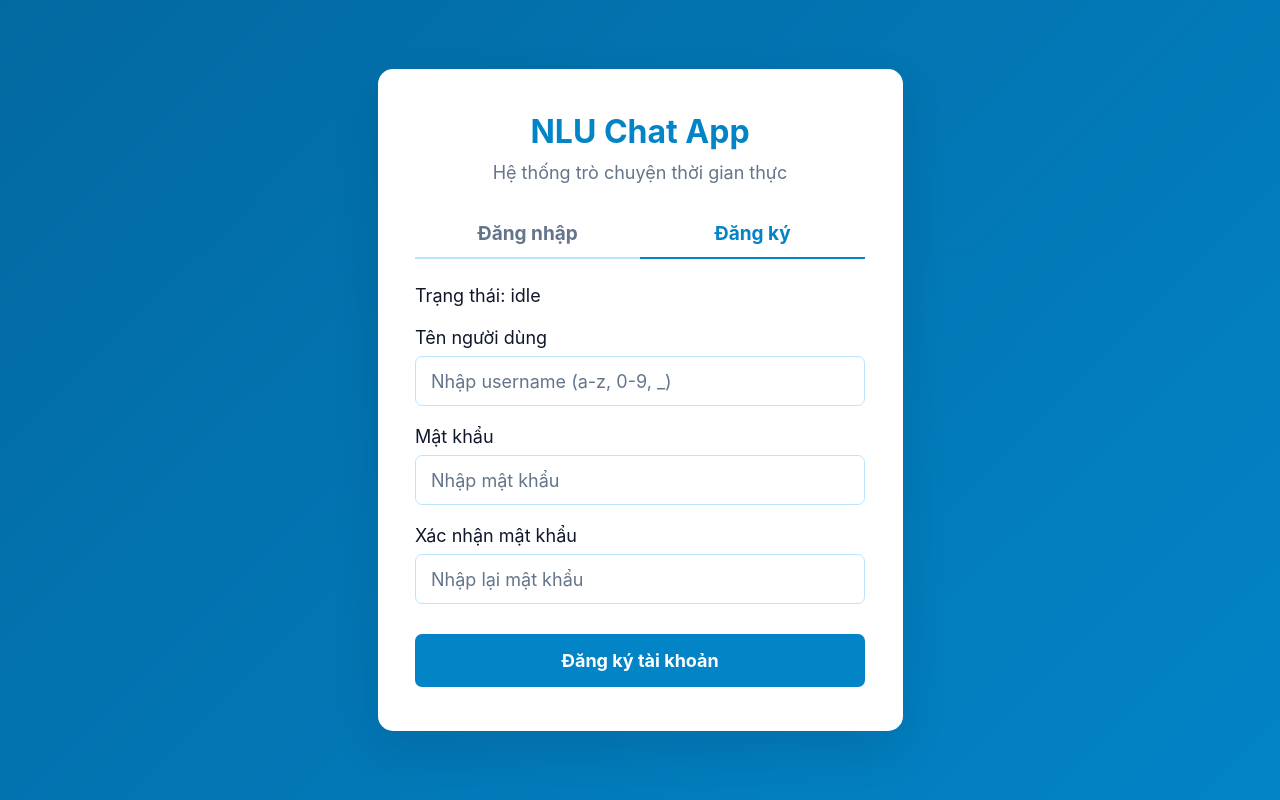
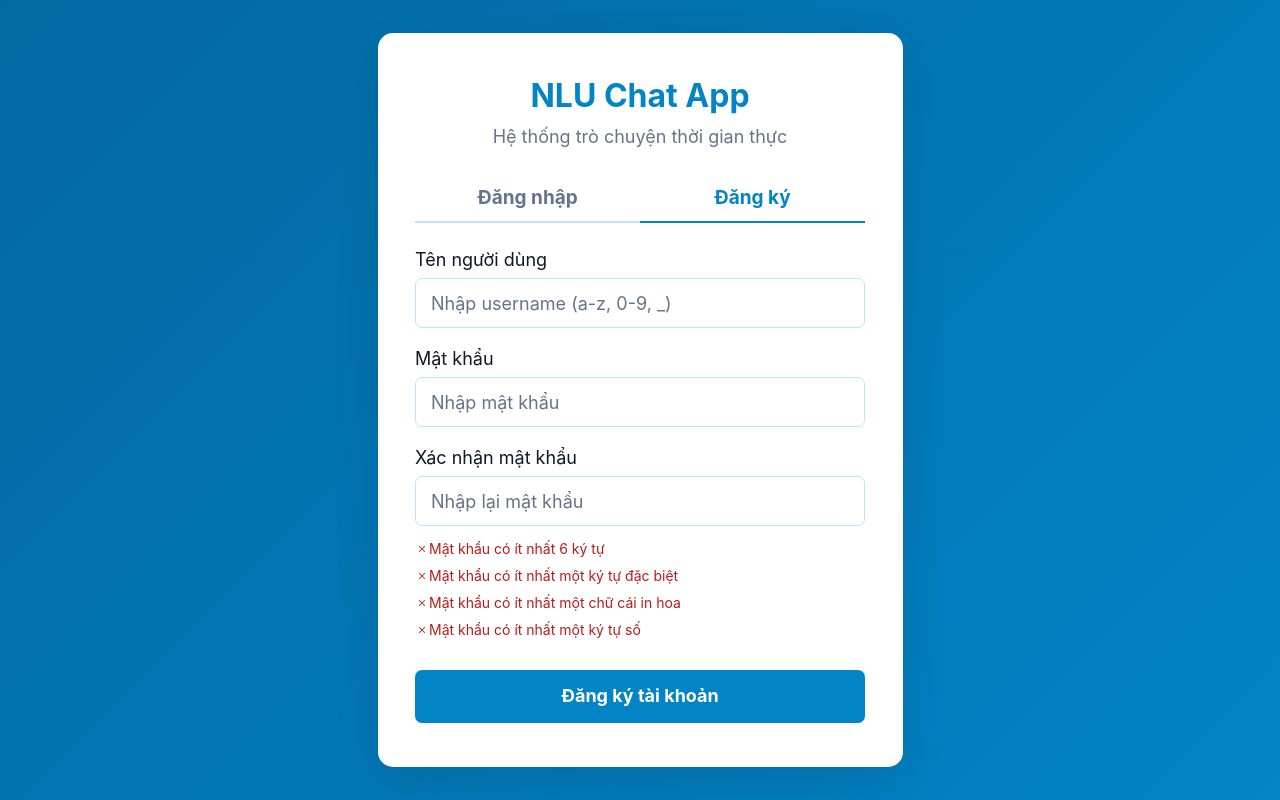
Before and after one commit to VanTruongpfs/AppChat, a React (Vite) app: page /register in a window 1280 px wide. Built offline with nearby package versions, Linux system fonts and the light colour scheme.

Commit message:
ADD validation cho form đăng ký

```diff
--- a/src/Screens/home/HomePage.tsx
+++ b/src/Screens/home/HomePage.tsx
@@ -75,8 +75,8 @@ export default function HomePage() {
         React.useState<Record<number, MessageData[]>>(mockMessages)
     const [isLoading, setIsLoading] = React.useState(true)
     const [error, setError] = React.useState("")
-    const groupCount = conversations.filter(item => item.isGroup).length
-    const personalCount = conversations.filter(item => !item.isGroup).length
+    // const groupCount = conversations.filter(item => item.isGroup).length
+    // const personalCount = conversations.filter(item => !item.isGroup).length
     React.useEffect(() => {
         let isMounted = true
         async function fetchConversations() {
--- a/src/components/auth/AuthForm.tsx
+++ b/src/components/auth/AuthForm.tsx
@@ -1,14 +1,36 @@
 import AuthField from "./AuthField.tsx";
-import type { FormEvent } from "react";
 import { connectChatSocket } from "../../services/connectSocket";
 import { useAppDispatch, useAppSelector } from "../../app/hook";
 import type { AppDispatch } from "../../app/store";
-import { logginStart, logginSuccess, logginFail,registerSuccess } from "./authSlice";
+import {logginStart, logginSuccess, logginFail, registerSuccess, clearAuthError} from "./authSlice";
 import { Navigate } from "react-router";
+import { useState, useEffect, type FormEvent } from "react";
 export type AuthMode = 'login' | 'register';
 type AuthFormProps = {
     mode : AuthMode;
 }
+const passwordRules = [
+    {
+        id: "length",
+        text: "Mật khẩu có ít nhất 6 ký tự",
+        check: (value: string) => value.length >= 6,
+    },
+    {
+        id: "special",
+        text: "Mật khẩu có ít nhất một ký tự đặc biệt",
+        check: (value: string) => /[\p{P}\p{S}]/u.test(value),
+    },
+    {
+        id: "uppercase",
+        text: "Mật khẩu có ít nhất một chữ cái in hoa",
+        check: (value: string) => /[A-Z]/.test(value),
+    },
+    {
+        id: "number",
+        text: "Mật khẩu có ít nhất một ký tự số",
+        check: (value: string) => /[0-9]/.test(value),
+    },
+];
 function handleAuthResponse(event: MessageEvent, user: string, dispatch: AppDispatch) {
     if(typeof event.data !== "string") {
         return;
@@ -65,9 +87,31 @@ async function handleSubmit(event: FormEvent<HTMLFormElement>, isRegister: boole
             ));
             return;
         }
+        if(user.length<6) {
+            dispatch(logginFail(
+                "Tên đăng nhập phải ít nhất 6 ký tự"
+            ));
+            return;
+        }
+        if(password.length<6) {
+            dispatch(logginFail("Mật khẩu chứa ít nhất 6 ký tự"))
+            return;
+        }
+        if(!/[\p{P}\p{S}]/u.test(password)) {
+            dispatch(logginFail("Mật khẩu chứa ít nhất 1 ký tự đặc biệt"))
+            return;
+        }
+        if (!/[A-Z]/u.test(password)) {
+            dispatch(logginFail("Mật khẩu chứa ít nhất 1 ký tự in hoa"))
+            return;
+        }
+        if (!/[0-9]/u.test(password)) {
+            dispatch(logginFail("Mật khẩu chứa ít nhất 1 ký tự số"))
+            return;
+        }
         if(password!==passwordConfirm) {
             dispatch(logginFail("Mật khẩu không trùng khớp."))
-            return
+            return;
         }
     }
     dispatch(logginStart());
@@ -100,12 +144,21 @@ export default function AuthForm({mode}: AuthFormProps) {
     const status = useAppSelector(state => state.auth.status);
     const error = useAppSelector(state => state.auth.error);
     const dispatch = useAppDispatch();
+    const [password, setPassword] = useState("");
+    useEffect(()=>{dispatch(clearAuthError())}, [mode, dispatch]);
     if (status === "authenticated") {
         return <Navigate to="/chat" replace />;
     }
     return (<>
         <form className="auth-form" onSubmit={(event)=>handleSubmit(event, isRegister, dispatch)}>
-            <p>Trạng thái: {status}</p>
+            {isRegister && status === "registered" && (
+                <p className="auth-message auth-message--success" role="status">
+                    Đăng ký thành công
+                </p>
+            )}
+            {error && (
+                <p className="auth-message auth-message--error" role="alert">{error}</p>
+            )}
             <AuthField id="username"
                        label="Tên người dùng"
                        name="username"
@@ -123,17 +176,11 @@ export default function AuthForm({mode}: AuthFormProps) {
                 autoComplete={
                     isRegister ? 'new-password' : 'current-password'
                 }
+                value={password}
+                onChange={(event) => setPassword(event.currentTarget.value)}
+                aria-describedby={isRegister ? "password-rules" : undefined}
                 required
             />
-            {error && (
-                <p className="auth-error" role="alert">{error}</p>
-            )}
-
-            {isRegister && status === "registered" && (
-                <p role="status">
-                    Đăng ký thành công
-                </p>
-            )}
             {isRegister && (
                 <AuthField
                     id="confirm-password"
@@ -145,6 +192,24 @@ export default function AuthForm({mode}: AuthFormProps) {
                     required
                 />
             )}
+            {isRegister && (
+                <ul id="password-rules" className="password-rules" aria-live="polite">
+                    {passwordRules.map((rule)=>{
+                        const valid = rule.check(password);
+                        return (
+                            <li key={rule.id}
+                                className={valid?"is-valid":"is-invalid"}
+                                aria-label={`${valid?"Đạt":"Chưa đạt"}:${rule.text}`}
+                            >
+                                <span aria-hidden={true}>
+                                    <i className={valid?"bi-check2":"bi-x"}></i>
+                                    {rule.text}
+                                </span>
+                            </li>
+                        );
+                    })}
+                </ul>
+            )}
             <button className="auth-submit" type="submit" disabled={status === "loading"}>
                 {isRegister ? 'Đăng ký tài khoản' : 'Đăng nhập'}
             </button>
--- a/src/components/auth/authSlice.ts
+++ b/src/components/auth/authSlice.ts
@@ -46,6 +46,12 @@ export const authSlice = createSlice({
                 ...initialState,error:"Kết nối đóng, hãy đăng nhập lại.",
             }
         },
+        clearAuthError(state){
+            state.error = null;
+            if(state.status == "error"){
+                state.status = "idle";
+            }
+        }
     },
 })
-export const {logginStart, logginSuccess, logginFail, sessionLost, registerSuccess} = authSlice.actions;
+export const {logginStart, logginSuccess, logginFail, sessionLost, registerSuccess, clearAuthError} = authSlice.actions;
--- a/src/styles/css/AuthPage.css
+++ b/src/styles/css/AuthPage.css
@@ -144,10 +144,64 @@
     font-size: 28px;
   }
 }
-.auth-error {
+.auth-message {
+  display: flex;
+  align-items: flex-start;
+  gap: 10px;
   margin: 0;
-  color: #d32f2f;
+  padding: 12px 16px;
+  border: 1px solid;
+  border-radius: 8px;
+  font-size: 16px;
+  line-height: 1.5;
+  text-align: left;
+}
+.auth-message > .bi {
+  flex-shrink: 0;
+  font-size: 18px;
+  line-height: 24px;
+}
+.auth-message > span {
+  min-width: 0;
+  overflow-wrap: anywhere;
+}
+
+.auth-message--error {
+  color: #dc2626;
+  background: #fde8e8;
+  border-color: #fca5a5;
+}
+
+.auth-message--success {
+  color: #166534;
+  background: #ecfdf3;
+  border-color: #86efac;
+}
+
+.password-rules {
+  display: grid;
+  gap: 6px;
+  margin: -8px 0 0;
+  padding: 0;
+  list-style: none;
   font-size: 14px;
+  line-height: 1.5;
+}
+.password-rules li {
+  display: flex;
+  gap: 8px;
+}
+.password-rules .is-invalid {
+  color: #b91c1c;
+}
+.password-rules .is-valid {
+  color: #15803d;
+}
+.password-rules .bi-check2 {
+  color: #15803d;
+}
+.password-rules .bi-x {
+  color: #b91c1c;
 }
 
 /*# sourceMappingURL=AuthPage.css.map */
--- a/src/styles/css/AuthPage.scss
+++ b/src/styles/css/AuthPage.scss
@@ -170,8 +170,68 @@
     font-size: 28px;
   }
 }
-.auth-error {
+.auth-message {
+  display: flex;
+  align-items: flex-start;
+  gap: 10px;
+
   margin: 0;
-  color: #d32f2f;
+  padding: 12px 16px;
+  border: 1px solid;
+  border-radius: 8px;
+
+  font-size: 16px;
+  line-height: 1.5;
+  text-align: left;
+
+  > .bi {
+    flex-shrink: 0;
+    font-size: 18px;
+    line-height: 24px;
+  }
+
+  > span {
+    min-width: 0;
+    overflow-wrap: anywhere;
+  }
+}
+
+.auth-message--error {
+  color: #dc2626;
+  background: #fde8e8;
+  border-color: #fca5a5;
+}
+
+.auth-message--success {
+  color: #166534;
+  background: #ecfdf3;
+  border-color: #86efac;
+}
+.password-rules {
+  display: grid;
+  gap: 6px;
+  margin: -8px 0 0;
+  padding: 0;
+  list-style: none;
   font-size: 14px;
+  line-height: 1.5;
+
+  li {
+    display: flex;
+    gap: 8px;
+  }
+
+  .is-invalid {
+    color: #b91c1c;
+  }
+
+  .is-valid {
+    color: #15803d;
+  }
+  .bi-check2{
+    color: #15803d;
+  }
+  .bi-x{
+    color: #b91c1c;
+  }
 }
```
Also changed, not shown: 1 other file (tests, documents, lock files or other folders).
